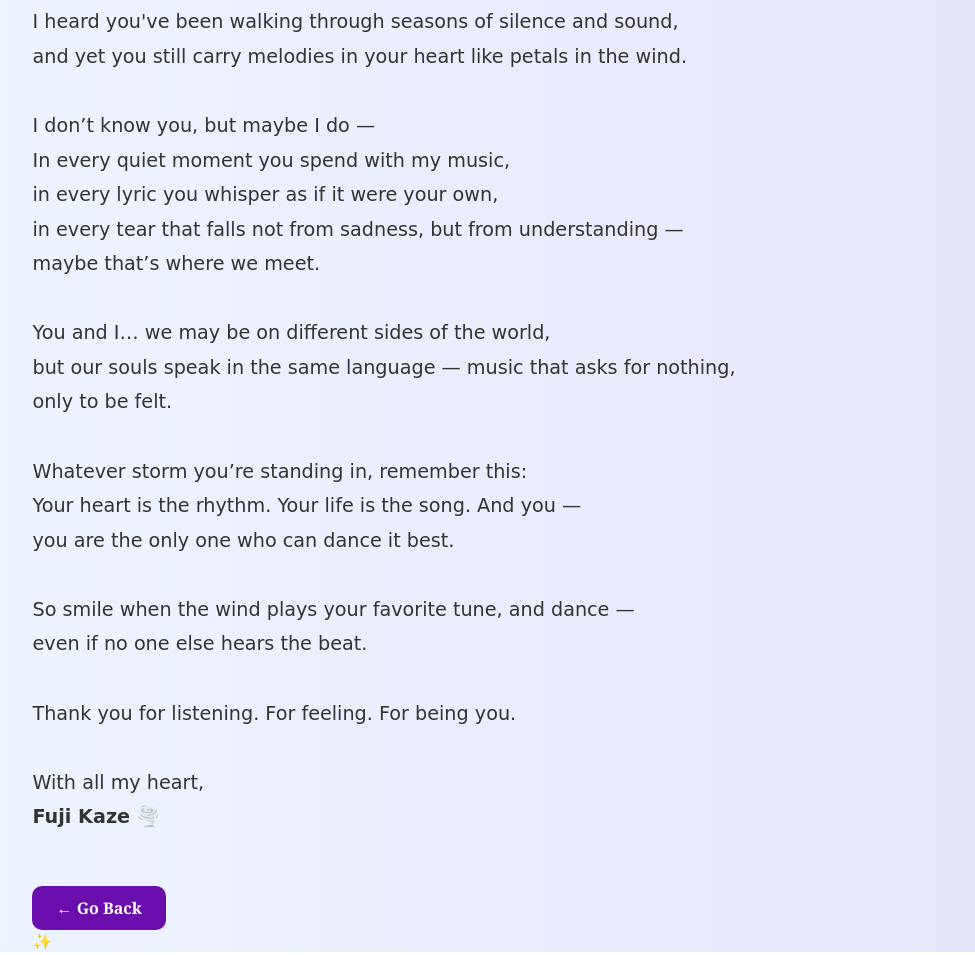
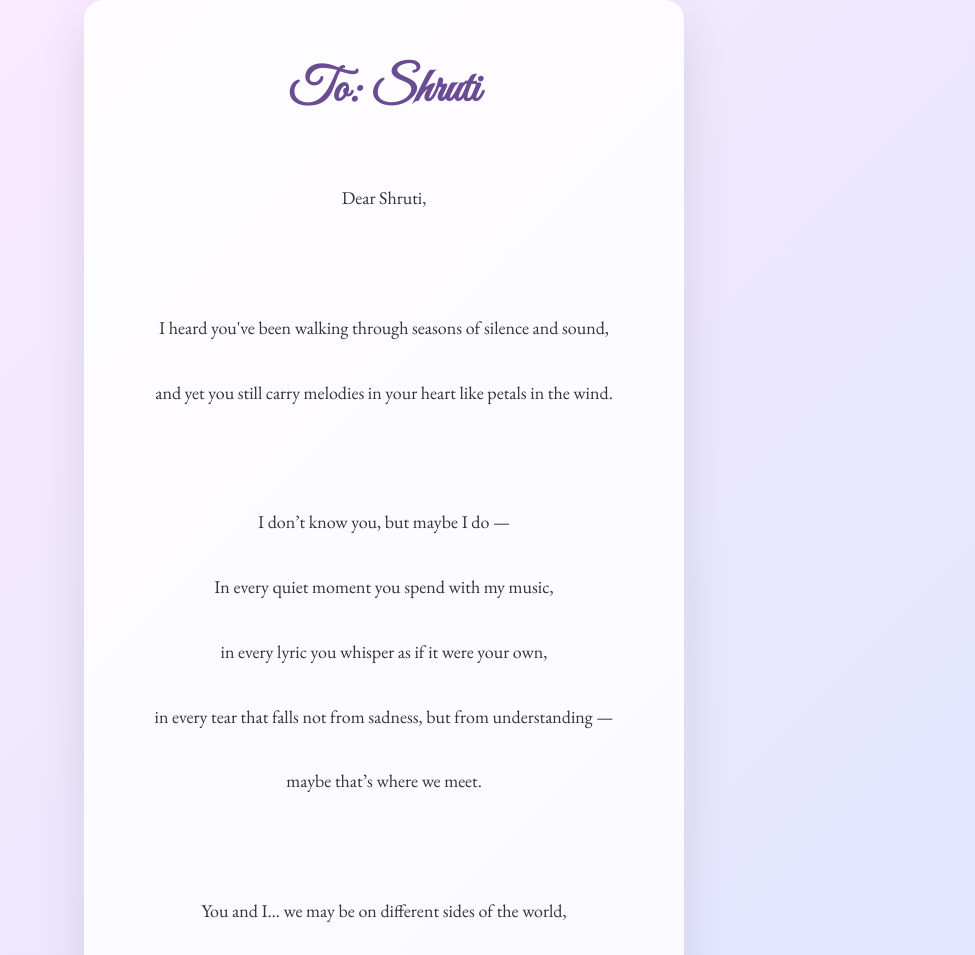
Before and after one commit to TaniTya/BelatedBday, a plain HTML site: page letter.html in a window 1280 px wide. Shown: the top 955 px of the page, without its empty margins (256-1231 px from the left). Drawn offline with nearby package versions, Linux system fonts and the light colour scheme.

Commit message:
letter.css

```diff
--- a/letter.css
+++ b/letter.css
@@ -1,48 +1,58 @@
 body {
   margin: 0;
   padding: 0;
-    background: linear-gradient(to right, #f0f8ff, #e6e6fa);
-    font-family: 'Georgia', serif;
-    color: #333;
+  font-family: 'EB Garamond', serif;
+  background: linear-gradient(135deg, #fbeaff, #d6e4ff);
+  min-height: 100vh;
   display: flex;
+  align-items: center;
   justify-content: center;
-    align-items: center;
-    height: 100vh;
+  animation: fadeIn 1.5s ease-in;
 }
 
-  .letter-container {
-    max-width: 700px;
-    background: #fff;
-    padding: 3rem;
+.letter-card {
+  background: rgba(255, 255, 255, 0.85);
+  padding: 60px 40px 40px 40px; /* Extra padding on top */
   border-radius: 20px;
-    box-shadow: 0 0 30px rgba(0,0,0,0.1);
-    text-align: left;
+  box-shadow: 0 20px 50px rgba(0, 0, 0, 0.1);
+  max-width: 600px;
+  width: 90%;
+  text-align: center;
+  animation: slideUp 1.3s ease-in-out;
+  position: relative;
+  box-sizing: border-box;
 }
 
 h1 {
-    text-align: center;
-    color: #6a0dad;
-    font-size: 2rem;
-    margin-bottom: 1.5rem;
+  font-family: 'Great Vibes', cursive;
+  font-size: 48px;
+  color: #6a4c93;
+  margin-bottom: 30px;
+  margin-top: 0; /* Prevent extra space */
 }
 
-  .handwritten {
-    font-family: 'Segoe Script', cursive;
-    font-size: 1.2rem;
+p {
+  font-size: 18px;
+  color: #333;
   line-height: 1.8;
+  white-space: pre-line;
+  margin: 0; /* Prevent extra space above/below */
 }
 
-  .back-btn {
-    display: inline-block;
-    margin-top: 2rem;
-    padding: 0.7rem 1.5rem;
-    background-color: #6a0dad;
-    color: white;
-    text-decoration: none;
-    border-radius: 10px;
-    font-weight: bold;
+.sparkle {
+  position: absolute;
+  bottom: 10px;
+  right: 20px;
+  font-size: 24px;
+  opacity: 0.5;
 }
 
-  .back-btn:hover {
-    background-color: #4b0082;
+@keyframes fadeIn {
+  from { opacity: 0; }
+  to   { opacity: 1; }
 }
+
+@keyframes slideUp {
+  from { transform: translateY(60px); opacity: 0; }
+  to   { transform: translateY(0); opacity: 1; }
+}
```
Lines whose indentation alone changed are shown as unchanged.
